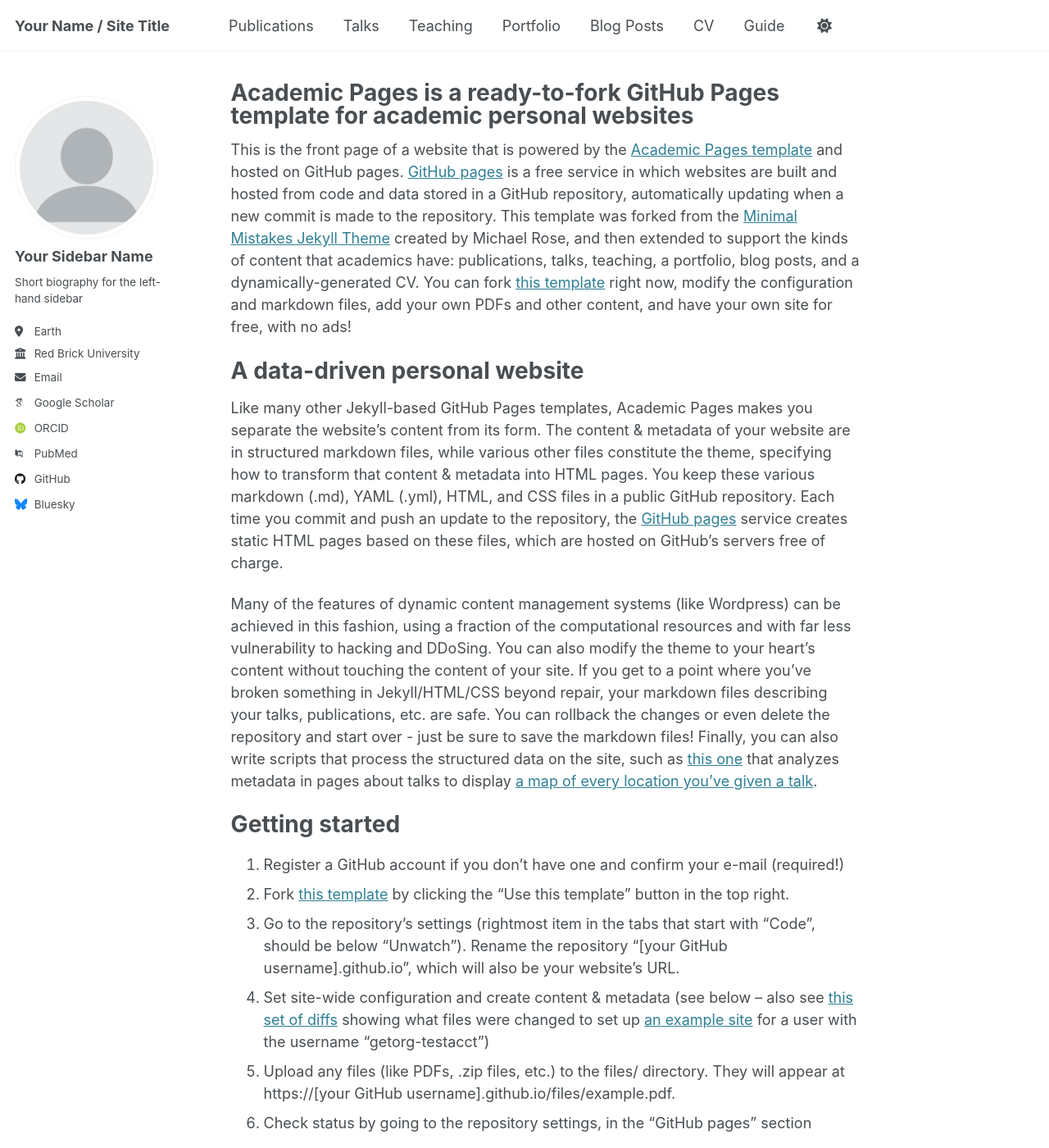
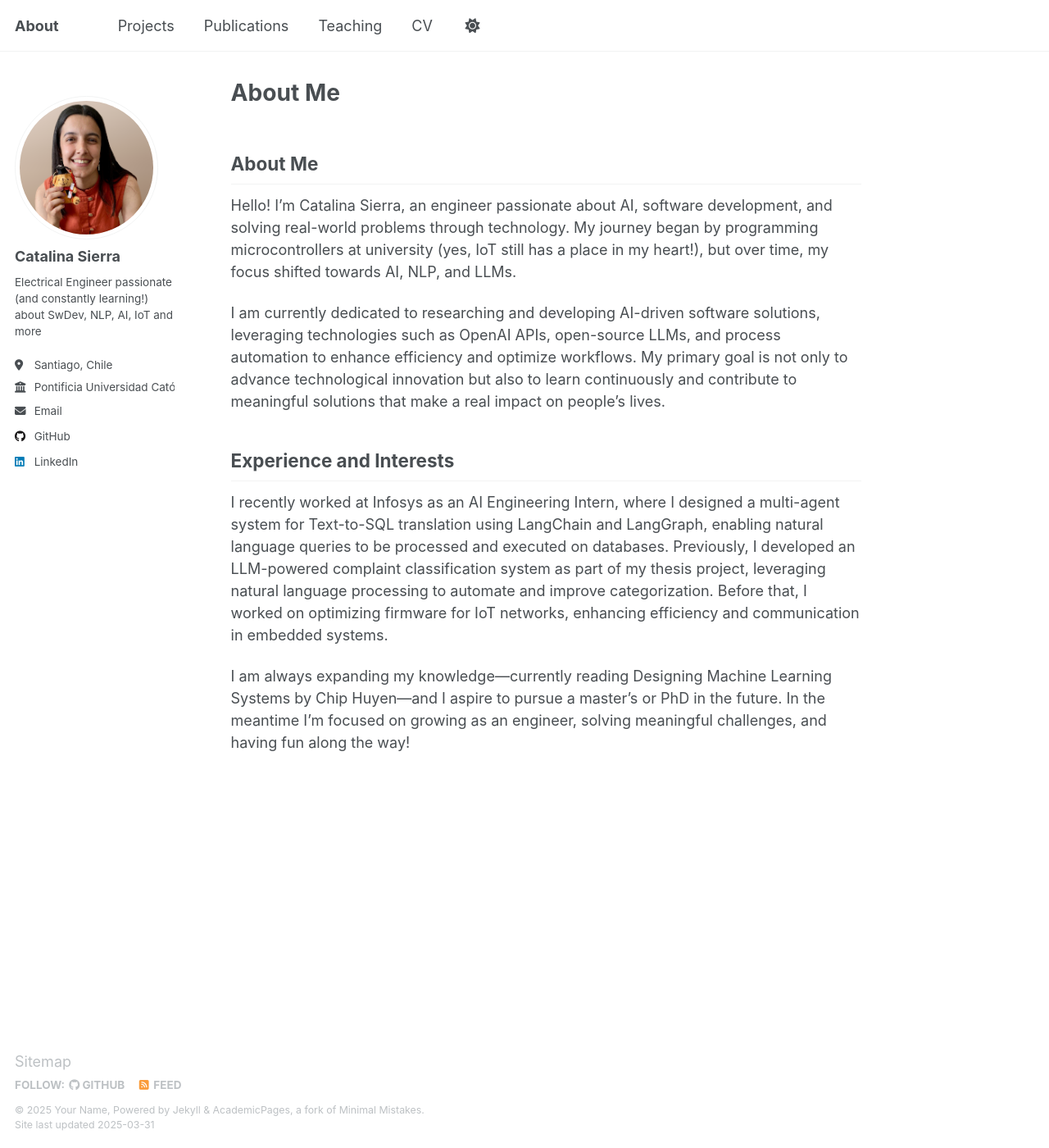
Before and after one commit to csierr/csierr.github.io, a Jekyll site: the page built from _pages/about.md, in a window 1280 px wide and 1400 px high. Shown: the whole window at 82% size. Built offline with Jekyll 4.4.1, drawn with Linux system fonts in a browser that asks for light colours; some web fonts are replaced; our own code applies the rules of GitHub Pages for plain Markdown files; some of the changed text lies outside the part shown.

Commit message:
Mejoras pagina

```diff
--- a/_config.yml
+++ b/_config.yml
@@ -9,11 +9,11 @@
 # Basic Site Settings
 locale                   : "en-US"
 site_theme               : "default"
-title                    : "Your Name / Site Title"
+title                    : "About"
 title_separator          : "-"
 name                     : &name "Your Name"
 description              : &description "personal description"
-url                      : https://academicpages.github.io # the base hostname & protocol for your site e.g. "https://[your GitHub username].github.io"
+url                      : https://csierr.github.io # the base hostname & protocol for your site e.g. "https://[your GitHub username].github.io"
 baseurl                  : "" # the subpath of your site, e.g. "/blog"
 repository               : "academicpages/academicpages.github.io"
 
@@ -22,22 +22,22 @@
 #               Additional customization can be done by editing /_includes/author-profile.html
 author:
   # Biographic information
-  avatar           : "profile.png"
-  name             : "Your Sidebar Name"
+  avatar           : "profile_pic.png"
+  name             : "Catalina Sierra"
   pronouns         : # example: "she/her"
-  bio              : "Short biography for the left-hand sidebar"
-  location         : "Earth"
-  employer         : "Red Brick University"
+  bio              : "Electrical Engineer passionate (and constantly learning!) about SwDev, NLP, AI, IoT and more"
+  location         : "Santiago, Chile"
+  employer         : "Pontificia Universidad Católica de Chile"
   uri              : # URL
-  email            : "none@example.org"
+  email            : "catalina.sierra@uc.cl"
 
   # Academic websites
   arxiv            : # URL - Update with the correct link to your profile
-  googlescholar    : "https://scholar.google.com/citations?user=PS_CX0AAAAAJ"
+  googlescholar    : #"https://scholar.google.com/citations?user=PS_CX0AAAAAJ"
   impactstory      : # URL
-  orcid            : "http://orcid.org/yourorcidurl"
+  orcid            : #"http://orcid.org/yourorcidurl"
   semantic         : # URL
-  pubmed           : "https://www.ncbi.nlm.nih.gov/pubmed/?term=john+snow"
+  pubmed           : #"https://www.ncbi.nlm.nih.gov/pubmed/?term=john+snow"
   researchgate     : # URL
   scopus           : # URL
 
@@ -45,12 +45,12 @@
   bitbucket        : # Username - Update with your username on the site
   codepen          : # Username
   dribbble         : # Username
-  github           : "academicpages"
+  github           : "csierr"
   kaggle           : # Username
   stackoverflow    : # User number or user number and name (i.e., use "1" or "1/jeff-atwood")
 
   # Social media
-  bluesky          : "bsky.app" # Replace this with you Bluesky username
+  bluesky          : #"bsky.app" # Replace this with you Bluesky username
   facebook         : # Username
   flickr           : # Username
   foursquare       : # Username
@@ -59,7 +59,7 @@
   keybase          : # Username
   instagram        : # Username
   lastfm           : # Username
-  linkedin         : # Username
+  linkedin         : "catalina-pia-sierra-simon-a06133233"
   mastodon         : # URL
   medium           : # URL
   pinterest        : # Username
--- a/_data/navigation.yml
+++ b/_data/navigation.yml
@@ -8,20 +8,20 @@
 #      Markdown formatted page while the second is generated using JSON.
 
 main:
+  - title: "Projects"
+    url: /projects/
+
   - title: "Publications"
     url: /publications/
 
-  - title: "Talks"
-    url: /talks/
+  # - title: "Talks"
+  #   url: /talks/
 
   - title: "Teaching"
     url: /teaching/
 
-  - title: "Portfolio"
-    url: /portfolio/
-
-  - title: "Blog Posts"
-    url: /year-archive/
+  # - title: "Blog Posts"
+  #   url: /year-archive/
 
   - title: "CV"
     url: /cv/
@@ -29,5 +29,5 @@
   # - title: "CV"
   #   url: /cv-json/
 
-  - title: "Guide"
-    url: /markdown/
+  # - title: "Guide"
+  #   url: /markdown/
--- a/_pages/about.md
+++ b/_pages/about.md
@@ -1,49 +1,20 @@
 ---
 permalink: /
-title: "Academic Pages is a ready-to-fork GitHub Pages template for academic personal websites"
+#title: "About Me"
 author_profile: true
 redirect_from:
   - /about/
   - /about.html
 ---
 
-This is the front page of a website that is powered by the [Academic Pages template](https://github.com/academicpages/academicpages.github.io) and hosted on GitHub pages. [GitHub pages](https://pages.github.com) is a free service in which websites are built and hosted from code and data stored in a GitHub repository, automatically updating when a new commit is made to the repository. This template was forked from the [Minimal Mistakes Jekyll Theme](https://mmistakes.github.io/minimal-mistakes/) created by Michael Rose, and then extended to support the kinds of content that academics have: publications, talks, teaching, a portfolio, blog posts, and a dynamically-generated CV. You can fork [this template](https://github.com/academicpages/academicpages.github.io) right now, modify the configuration and markdown files, add your own PDFs and other content, and have your own site for free, with no ads!
+## About Me
 
-A data-driven personal website
-======
-Like many other Jekyll-based GitHub Pages templates, Academic Pages makes you separate the website's content from its form. The content & metadata of your website are in structured markdown files, while various other files constitute the theme, specifying how to transform that content & metadata into HTML pages. You keep these various markdown (.md), YAML (.yml), HTML, and CSS files in a public GitHub repository. Each time you commit and push an update to the repository, the [GitHub pages](https://pages.github.com/) service creates static HTML pages based on these files, which are hosted on GitHub's servers free of charge.
+Hello! I’m Catalina Sierra, an engineer passionate about AI, software development, and solving real-world problems through technology. My journey began by programming microcontrollers at university (yes, IoT still has a place in my heart!), but over time, my focus shifted towards AI, NLP, and LLMs.
 
-Many of the features of dynamic content management systems (like Wordpress) can be achieved in this fashion, using a fraction of the computational resources and with far less vulnerability to hacking and DDoSing. You can also modify the theme to your heart's content without touching the content of your site. If you get to a point where you've broken something in Jekyll/HTML/CSS beyond repair, your markdown files describing your talks, publications, etc. are safe. You can rollback the changes or even delete the repository and start over - just be sure to save the markdown files! Finally, you can also write scripts that process the structured data on the site, such as [this one](https://github.com/academicpages/academicpages.github.io/blob/master/talkmap.ipynb) that analyzes metadata in pages about talks to display [a map of every location you've given a talk](https://academicpages.github.io/talkmap.html).
+I am currently dedicated to researching and developing AI-driven software solutions, leveraging technologies such as OpenAI APIs, open-source LLMs, and process automation to enhance efficiency and optimize workflows. My primary goal is not only to advance technological innovation but also to learn continuously and contribute to meaningful solutions that make a real impact on people's lives.
 
-Getting started
-======
-1. Register a GitHub account if you don't have one and confirm your e-mail (required!)
-1. Fork [this template](https://github.com/academicpages/academicpages.github.io) by clicking the "Use this template" button in the top right.
-1. Go to the repository's settings (rightmost item in the tabs that start with "Code", should be below "Unwatch"). Rename the repository "[your GitHub username].github.io", which will also be your website's URL.
-1. Set site-wide configuration and create content & metadata (see below -- also see [this set of diffs](http://archive.is/3TPas) showing what files were changed to set up [an example site](https://getorg-testacct.github.io) for a user with the username "getorg-testacct")
-1. Upload any files (like PDFs, .zip files, etc.) to the files/ directory. They will appear at https://[your GitHub username].github.io/files/example.pdf.
-1. Check status by going to the repository settings, in the "GitHub pages" section
+## Experience and Interests
 
-Site-wide configuration
-------
-The main configuration file for the site is in the base directory in [_config.yml](https://github.com/academicpages/academicpages.github.io/blob/master/_config.yml), which defines the content in the sidebars and other site-wide features. You will need to replace the default variables with ones about yourself and your site's github repository. The configuration file for the top menu is in [_data/navigation.yml](https://github.com/academicpages/academicpages.github.io/blob/master/_data/navigation.yml). For example, if you don't have a portfolio or blog posts, you can remove those items from that navigation.yml file to remove them from the header.
+I recently worked at Infosys as an AI Engineering Intern, where I designed a multi-agent system for Text-to-SQL translation using LangChain and LangGraph, enabling natural language queries to be processed and executed on databases. Previously, I developed an LLM-powered complaint classification system as part of my thesis project, leveraging natural language processing to automate and improve categorization. Before that, I worked on optimizing firmware for IoT networks, enhancing efficiency and communication in embedded systems.
 
-Create content & metadata
-------
-For site content, there is one markdown file for each type of content, which are stored in directories like _publications, _talks, _posts, _teaching, or _pages. For example, each talk is a markdown file in the [_talks directory](https://github.com/academicpages/academicpages.github.io/tree/master/_talks). At the top of each markdown file is structured data in YAML about the talk, which the theme will parse to do lots of cool stuff. The same structured data about a talk is used to generate the list of talks on the [Talks page](https://academicpages.github.io/talks), each [individual page](https://academicpages.github.io/talks/2012-03-01-talk-1) for specific talks, the talks section for the [CV page](https://academicpages.github.io/cv), and the [map of places you've given a talk](https://academicpages.github.io/talkmap.html) (if you run this [python file](https://github.com/academicpages/academicpages.github.io/blob/master/talkmap.py) or [Jupyter notebook](https://github.com/academicpages/academicpages.github.io/blob/master/talkmap.ipynb), which creates the HTML for the map based on the contents of the _talks directory).
-
-**Markdown generator**
-
-The repository includes [a set of Jupyter notebooks](https://github.com/academicpages/academicpages.github.io/tree/master/markdown_generator
-) that converts a CSV containing structured data about talks or presentations into individual markdown files that will be properly formatted for the Academic Pages template. The sample CSVs in that directory are the ones I used to create my own personal website at stuartgeiger.com. My usual workflow is that I keep a spreadsheet of my publications and talks, then run the code in these notebooks to generate the markdown files, then commit and push them to the GitHub repository.
-
-How to edit your site's GitHub repository
-------
-Many people use a git client to create files on their local computer and then push them to GitHub's servers. If you are not familiar with git, you can directly edit these configuration and markdown files directly in the github.com interface. Navigate to a file (like [this one](https://github.com/academicpages/academicpages.github.io/blob/master/_talks/2012-03-01-talk-1.md) and click the pencil icon in the top right of the content preview (to the right of the "Raw | Blame | History" buttons). You can delete a file by clicking the trashcan icon to the right of the pencil icon. You can also create new files or upload files by navigating to a directory and clicking the "Create new file" or "Upload files" buttons.
-
-Example: editing a markdown file for a talk
-![Editing a markdown file for a talk](/images/editing-talk.png)
-
-For more info
-------
-More info about configuring Academic Pages can be found in [the guide](https://academicpages.github.io/markdown/), the [growing wiki](https://github.com/academicpages/academicpages.github.io/wiki), and you can always [ask a question on GitHub](https://github.com/academicpages/academicpages.github.io/discussions). The [guides for the Minimal Mistakes theme](https://mmistakes.github.io/minimal-mistakes/docs/configuration/) (which this theme was forked from) might also be helpful.
+I am always expanding my knowledge—currently reading Designing Machine Learning Systems by Chip Huyen—and I aspire to pursue a master’s or PhD in the future. In the meantime I’m focused on growing as an engineer, solving meaningful challenges, and having fun along the way!
```
Also changed, not shown: CONTRIBUTING.md (deleted, +0 -7 lines), docker-compose.yaml (deleted, +0 -8 lines), talkmap.py (deleted, +0 -56 lines), images/profile_pic.png (added), 4 other files.
